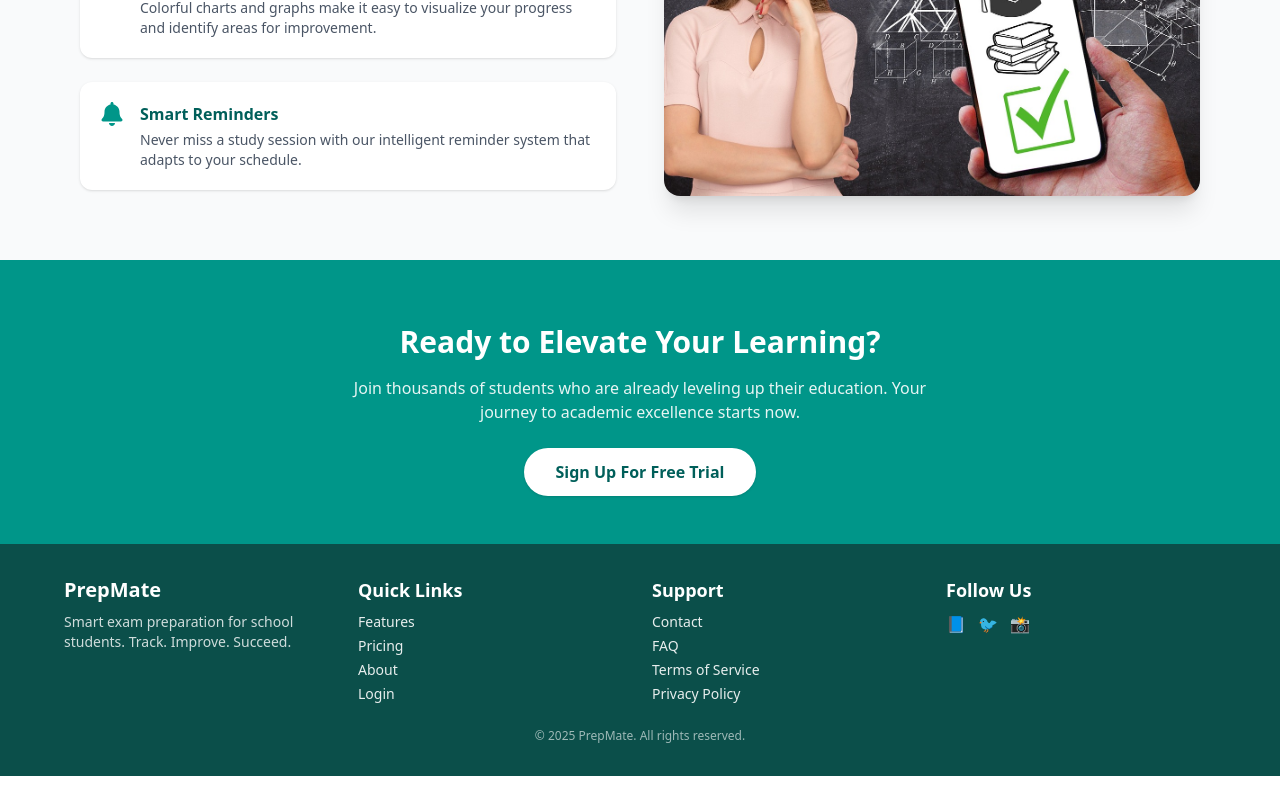
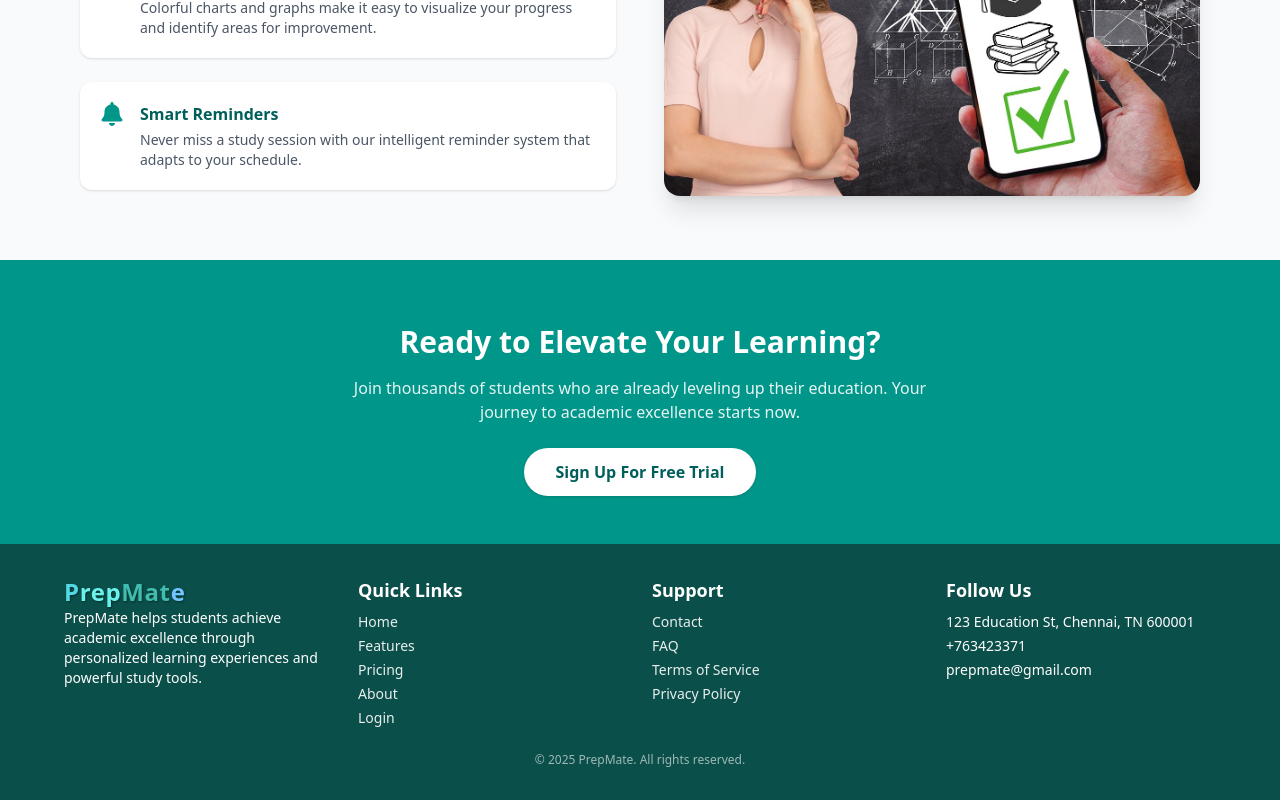
Before and after one commit to LUXSHALINI/PrepMate, a React (Vite) app in the folder client/: page / in a window 1280 px wide. Shown: the part 2448-3248 px from the top of the page. Before the commit the page ends 3224 px from the top, so only its background shows below. Built offline with nearby package versions, Linux system fonts and the light colour scheme.

Commit message:
features

```diff
--- a/client/src/components/Footer.jsx
+++ b/client/src/components/Footer.jsx
@@ -8,9 +8,14 @@ const Footer = () => {
 
 
         <div>
-          <h2 className="text-xl font-bold mb-2">PrepMate</h2>
-          <p className="text-sm text-white/80">
-            Smart exam preparation for school students. Track. Improve. Succeed.
+        <h2 className="text-2xl font-extrabold tracking-wide" style={{ textShadow: "1px 1px 2px rgba(0,0,0,0.4)" }}>
+          <span style={{ color: "#52DAE4" }}>P</span>
+          <span style={{ color: "#6AF1ED" }}>rep</span>
+          <span style={{ color: "#40BDAF" }}>Mat</span>
+          <span style={{ color: "#72C4FF" }}>e</span>
+        </h2>
+          <p className="text-sm text-white">
+          PrepMate helps students achieve academic excellence through personalized learning experiences and powerful study tools.
           </p>
         </div>
 
@@ -18,6 +23,7 @@ const Footer = () => {
         <div>
           <h3 className="text-lg font-semibold mb-2">Quick Links</h3>
           <ul className="space-y-1 text-sm text-white/90">
+          <li><Link to="/home" className="hover:underline">Home</Link></li>
             <li><Link to="/features" className="hover:underline">Features</Link></li>
             <li><Link to="/pricing" className="hover:underline">Pricing</Link></li>
             <li><Link to="/about" className="hover:underline">About</Link></li>
@@ -38,13 +44,14 @@ const Footer = () => {
 
 
         <div>
-          <h3 className="text-lg font-semibold mb-2">Follow Us</h3>
-          <div className="flex gap-3">
-            <a href="#" className="hover:text-gray-300">📘</a>
-            <a href="#" className="hover:text-gray-300">🐦</a>
-            <a href="#" className="hover:text-gray-300">📸</a>
-          </div>
-        </div>
+  <h3 className="text-lg font-semibold mb-2">Follow Us</h3>
+  <div className="flex flex-col gap-1 text-sm">
+    <a href="#" className="hover:text-gray-300">123 Education St, Chennai, TN 600001</a>
+    <a href="#" className="hover:text-gray-300">+763423371</a>
+    <a href="#" className="hover:text-gray-300">prepmate@gmail.com</a>
+  </div>
+</div>
+
       </div>
 
       <p className="text-center text-xs text-white/60 mt-6">© {new Date().getFullYear()} PrepMate. All rights reserved.</p>
```
